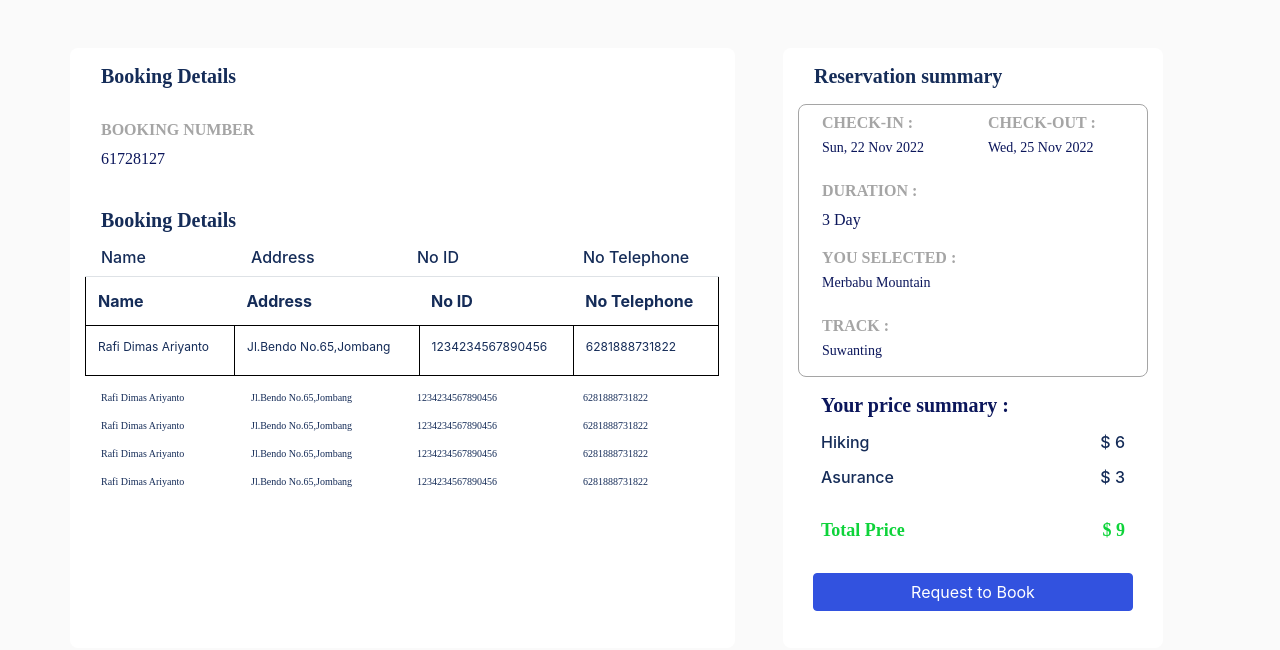
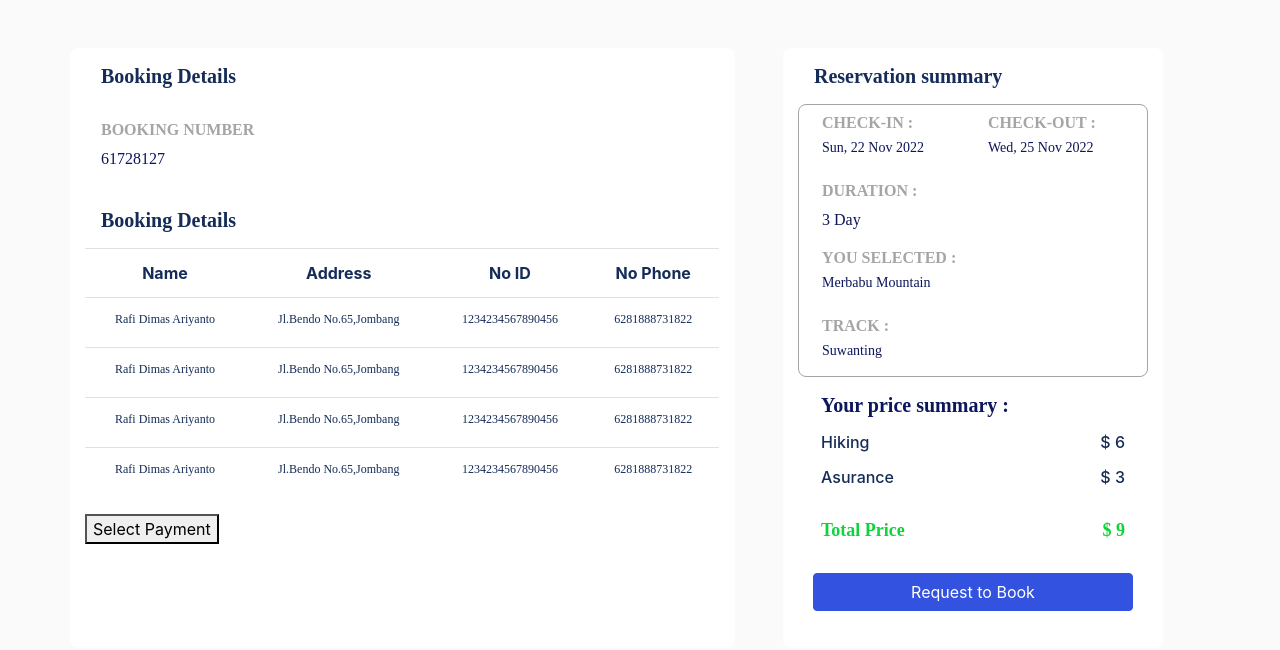
Before and after one commit to Rafidimas17/cakrawala_code, a React (Create React App) app: page /example in a window 1280 px wide. Shown: the top 650 px of the page. Built offline with nearby package versions, Linux system fonts and the light colour scheme.

Commit message:
commit cuy

```diff
--- a/package.json
+++ b/package.json
@@ -21,6 +21,8 @@
     "react-router-dom": "^5.3.4",
     "react-scripts": "5.0.1",
     "react-service-worker": "^0.1.1",
+    "reactjs-popup": "^2.0.5",
+    "sweetalert2": "^11.7.0",
     "web-vitals": "^2.1.4"
   },
   "scripts": {
--- a/public/index.html
+++ b/public/index.html
@@ -40,5 +40,6 @@
       To begin the development, run `npm start` or `yarn start`.
       To create a production bundle, use `npm run build` or `yarn build`.
     -->
+    <script src="//cdn.jsdelivr.net/npm/sweetalert2@11"></script>
   </body>
 </html>
--- a/src/parts/Checkout/Booking Information/ReservationSummary.js
+++ b/src/parts/Checkout/Booking Information/ReservationSummary.js
@@ -11,6 +11,7 @@
         backgroundColor: "white",
         borderRadius: 8,
         maxHeight: 600,
+        position: "static",
       }}
     >
       <h3
--- /dev/null
+++ b/src/parts/Checkout/Payment.scss
@@ -0,0 +1,31 @@
+.main{
+    text-align: center;
+    background-color: rgba(248, 248, 248, 0.575);
+    padding: auto;
+    margin: auto;
+    height: 100%;
+    border: 1px solid black;
+    width: 78%;
+    position: fixed;
+    top: 25px;
+}
+.popup{
+    height: 400px;
+    width: 50%;
+    background-color: white;
+    position: fixed;
+    top: 25%;
+    right: 25%;
+}
+.popup-header{
+    display: flex;
+    justify-content: space-between;
+    padding: 0 30px 0 15px;
+    border-bottom: 2px solid black;
+}
+.close{
+    margin-top: 25px;
+    color: white;
+    cursor: pointer;
+
+}
--- a/src/parts/Checkout/PaymentDetail.js
+++ b/src/parts/Checkout/PaymentDetail.js
@@ -1,8 +1,16 @@
-import React from "react";
-
+import React, { useState } from "react";
+import "./Payment.scss";
 export default function PaymentDetail({ dataPayment }) {
+  const [getPopup, setPopup] = useState(false);
   let memberName = dataPayment.detailTeam.nameMember;
   console.log(memberName);
+
+  const handleClickPayment = () => {
+    setPopup(!getPopup);
+  };
+  const closePopup = () => {
+    setPopup(false);
+  };
 
   return (
     <div
@@ -62,88 +70,88 @@
         >
           Booking Details
         </h3>
-        <div className="row">
-          <div className="col">
-            <h6 className="titleTable ml-3">Name</h6>
-          </div>
-          <div className="col">
-            <h6>Address</h6>
-          </div>
-          <div className="col">
-            <h6>No ID</h6>
-          </div>
-          <div className="col">
-            <h6>No Telephone</h6>
-          </div>
-        </div>
-        <table
-          className="table pr-3"
-          style={{ border: "1px solid black", height: 50 }}
-        >
+
+        <table className="table pr-3" style={{ height: 50 }}>
           <tr>
-            <th>Name</th>
-            <th>Address</th>
-            <th>No ID</th>
-            <th>No Telephone</th>
+            <th style={{ textAlign: "center" }}>Name</th>
+            <th style={{ textAlign: "center" }}>Address</th>
+            <th style={{ textAlign: "center" }}>No ID</th>
+            <th style={{ textAlign: "center" }}>No Phone</th>
           </tr>
-          <tr style={{ border: "1px solid black", height: 50 }}>
-            <td style={{ border: "1px solid black", height: 50, fontSize: 12 }}>
-              Rafi Dimas Ariyanto
-            </td>
-            <td style={{ border: "1px solid black", height: 50, fontSize: 12 }}>
-              Jl.Bendo No.65,Jombang
-            </td>
-            <td style={{ border: "1px solid black", height: 50, fontSize: 12 }}>
-              1234234567890456
-            </td>
-            <td style={{ border: "1px solid black", height: 50, fontSize: 12 }}>
-              6281888731822
-            </td>
-          </tr>
-        </table>
-
-        {dataPayment.detailTeam.map((member, index) => {
-          return (
-            <div key={`member-${index}`} className="row mt-2">
-              <div className="col-3">
-                <h6
-                  className="titleTable ml-3"
-                  style={{ fontSize: 10, fontFamily: "Poppins" }}
+          {dataPayment.detailTeam.map((member, index) => {
+            return (
+              <tr
+                key={`member-${index}`}
+                className="rowTableName"
+                style={{ height: 50 }}
+              >
+                <td
+                  style={{
+                    height: 50,
+                    fontSize: 12,
+                    fontFamily: "Poppins",
+                    textAlign: "center",
+                  }}
                 >
                   {member.nameMember}
-                </h6>
-              </div>
-              <div className="col">
-                <h6
-                  className="titleTable"
-                  style={{ fontSize: 10, fontFamily: "Poppins" }}
+                </td>
+                <td
+                  style={{
+                    height: 50,
+                    fontSize: 12,
+
+                    fontFamily: "Poppins",
+                    textAlign: "center",
+                  }}
                 >
                   {member.addressMember}
-                </h6>
-              </div>
-              <div className="col">
-                <h6
-                  className="titleTable"
+                </td>
+                <td
                   style={{
-                    fontSize: 10,
+                    height: 50,
+                    fontSize: 12,
+
                     fontFamily: "Poppins",
-                    textAlign: "left",
+                    textAlign: "center",
                   }}
                 >
                   {member.numberIdMember}
-                </h6>
-              </div>
-              <div className="col">
-                <h6
-                  className="titleTable"
-                  style={{ fontSize: 10, fontFamily: "Poppins" }}
+                </td>
+                <td
+                  style={{
+                    height: 50,
+                    fontSize: 12,
+
+                    fontFamily: "Poppins",
+                    textAlign: "center",
+                  }}
                 >
                   {member.telephoneMember}
-                </h6>
+                </td>
+              </tr>
+            );
+          })}
+        </table>
+        <button id="btnSelectPayment" onClick={handleClickPayment}>
+          Select Payment
+        </button>
+        <div>
+          {getPopup ? (
+            <div className="main">
+              <div className="popup-header">
+                <h1>popup</h1>
+                <h1 className="close" onClick={closePopup}>
+                  X
+                </h1>
+              </div>
+              <div>
+                <p>This is simple popup in react js</p>
               </div>
             </div>
-          );
-        })}
+          ) : (
+            ""
+          )}
+        </div>
       </div>
     </div>
   );
```
Also changed, not shown: src/elements/Modal/modalDetails/modalDetails.js (added), 1 other file (tests, documents, lock files or other folders).
